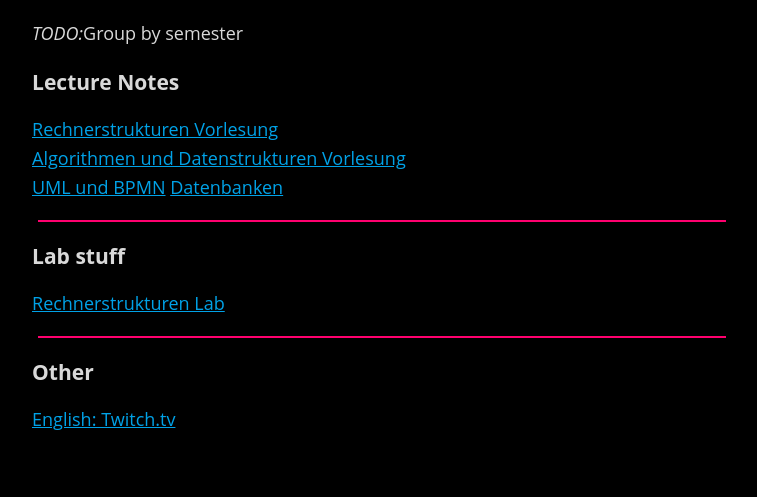
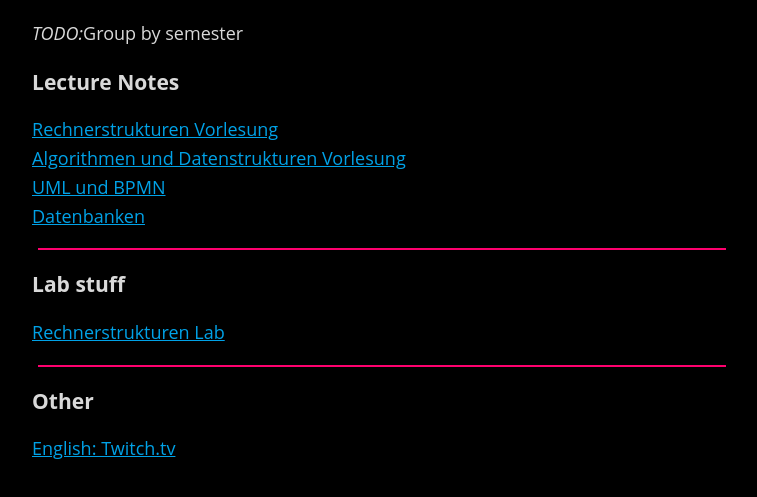
Before and after one commit to 0815Sailsman/basedwebsite, a website: page uni-notes.html in a window 1280 px wide. Shown: the part 199-696 px from the top of the page, without its empty margins (258-1015 px from the left). Drawn offline with Linux system fonts and the light colour scheme.

Commit message:
Line Break for DAtebanken link

```diff
--- a/uni-notes.html
+++ b/uni-notes.html
@@ -17,7 +17,7 @@
 		<h3>Lecture Notes</h3>
 		<a href="presentations/index.html?markdown=rechnerstrukturen">Rechnerstrukturen Vorlesung</a><br>
 		<a href="presentations/index.html?markdown=algodat">Algorithmen und Datenstrukturen Vorlesung</a><br>
-		<a href="presentations/index.html?markdown=uml">UML und BPMN</a>
+		<a href="presentations/index.html?markdown=uml">UML und BPMN</a><br>
 		<a href="presentations/index.html?markdown=datenbanken">Datenbanken</a>
 	</p>
 
```
